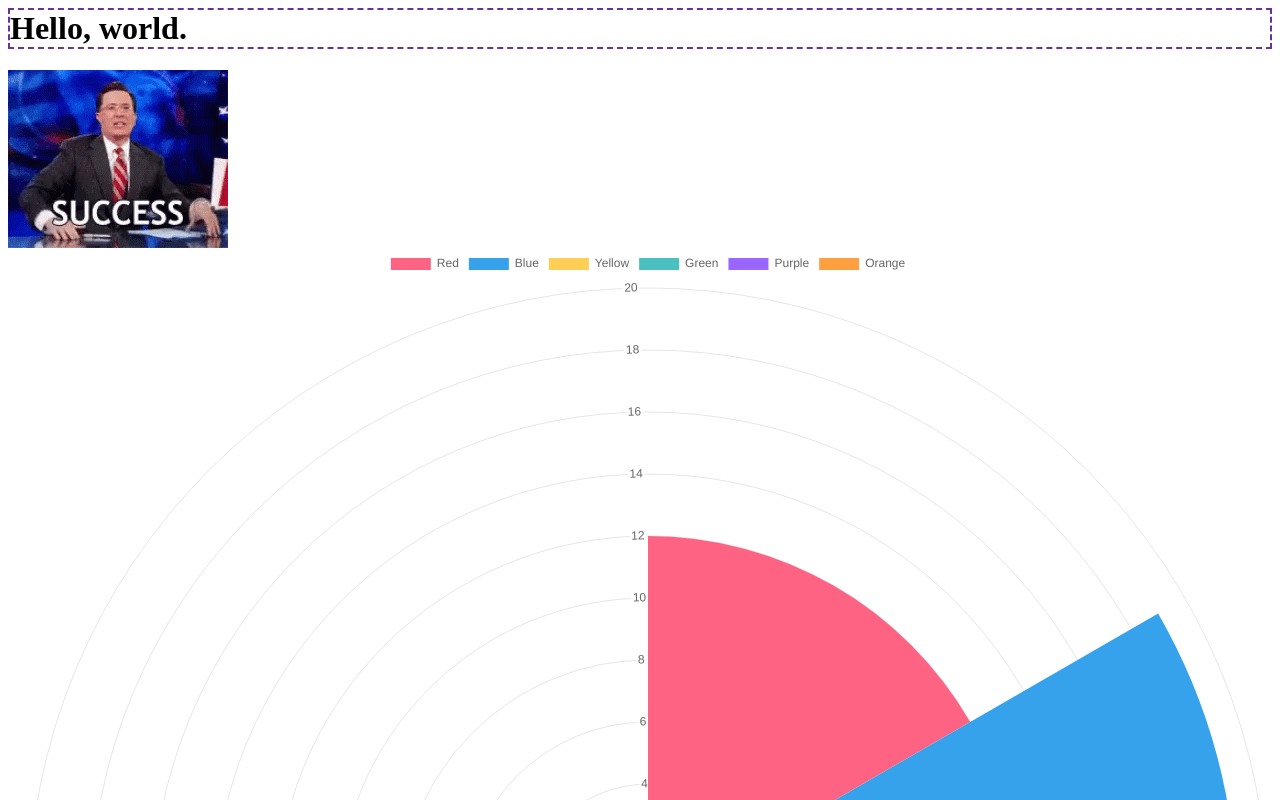
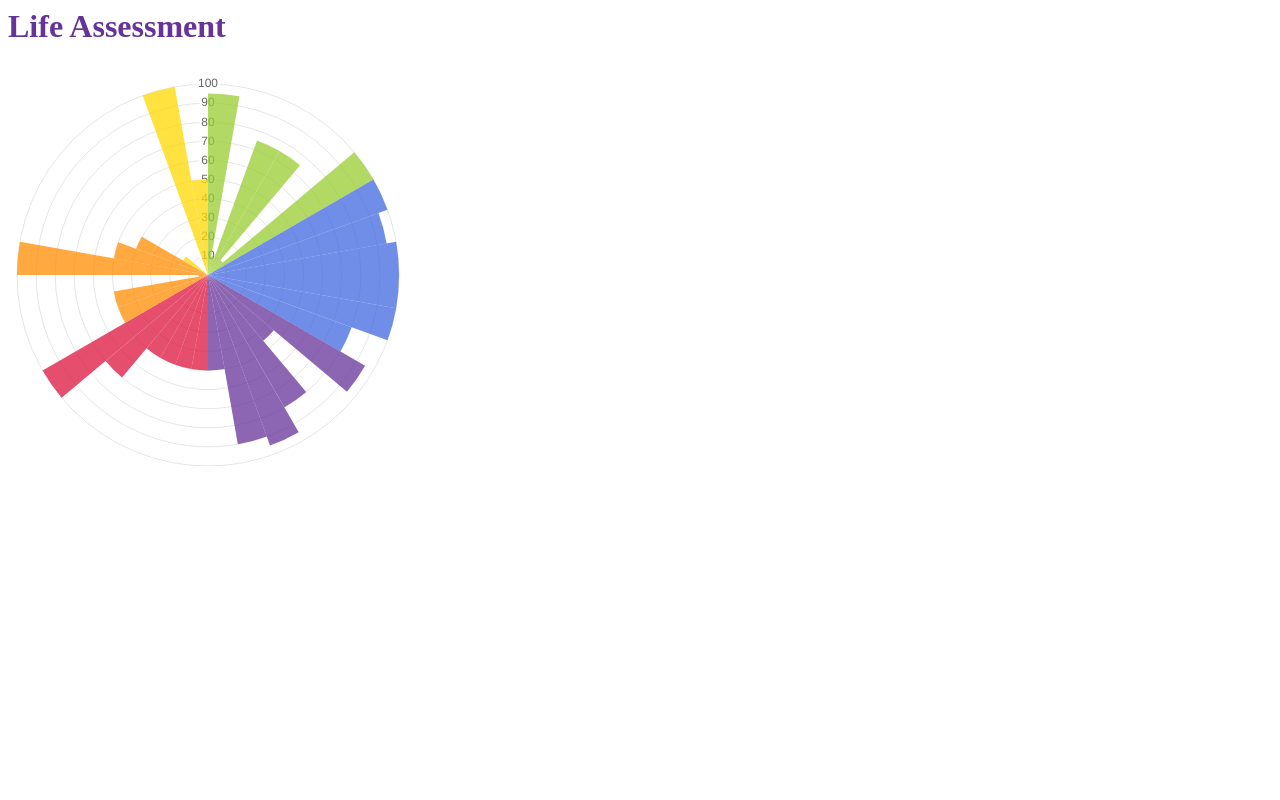
Before and after one commit to keiranking/life-assessment, a website built with webpack: page src/index.html in a window 1280 px wide. Shown: the top 800 px of the page. Built offline with nearby package versions, Linux system fonts and the light colour scheme.

Commit message:
Sample data, update readme

```diff
--- a/src/assets/javascripts/index.js
+++ b/src/assets/javascripts/index.js
@@ -1,5 +1,17 @@
 import '../stylesheets/test.scss';
 import Chart from 'chart.js';
+
+const COLORS = {
+  // physical: getComputedStyle(document.body).getPropertyValue('--physical'),
+  border: 'rgba(255, 255, 255, 1)',
+  physical: 'rgba(154, 205, 50, 0.75)',
+  financial: 'rgba(65, 105, 225, 0.75)',
+  intellectual: 'rgba(102, 51, 153, 0.75)',
+  emotional: 'rgba(220, 20, 60, 0.75)',
+  social: 'rgba(255, 140, 0, 0.75)',
+  spiritual: 'rgba(255, 215, 0, 0.75)'
+};
+Object.freeze(COLORS);
 
 let ctx = document.getElementById('myChart');
 
@@ -7,17 +19,31 @@ let myChart = new Chart(ctx, {
   type: 'polarArea',
   options: {},
   data: {
-    labels: ['Red', 'Blue', 'Yellow', 'Green', 'Purple', 'Orange'],
+    // labels: [
+    //   'Physical',
+    //   'Financial',
+    //   'Intellectual',
+    //   'Emotional',
+    //   'Social',
+    //   'Spiritual'
+    // ],
     datasets: [{
-      label: '# of Votes',
-      data: [12, 19, 3, 5, 2, 3],
+      // label: 'Amount',
+      data: [
+        95, 10, 75, 75, 10, 100,
+        100, 95, 100, 100, 100, 80,
+        95, 45, 80, 95, 90, 50,
+        50, 50, 50, 50, 70, 100,
+        50, 50, 5, 100, 50, 40,
+        15, 0, 0, 0, 100, 50
+      ],
       backgroundColor: [
-        'rgba(255, 99, 132, 1)',
-        'rgba(54, 162, 235, 1)',
-        'rgba(255, 206, 86, 1)',
-        'rgba(75, 192, 192, 1)',
-        'rgba(153, 102, 255, 1)',
-        'rgba(255, 159, 64, 1)'
+        COLORS.physical, COLORS.physical, COLORS.physical, COLORS.physical, COLORS.physical, COLORS.physical,
+        COLORS.financial, COLORS.financial, COLORS.financial, COLORS.financial, COLORS.financial, COLORS.financial,
+        COLORS.intellectual, COLORS.intellectual, COLORS.intellectual, COLORS.intellectual, COLORS.intellectual, COLORS.intellectual,
+        COLORS.emotional, COLORS.emotional, COLORS.emotional, COLORS.emotional, COLORS.emotional, COLORS.emotional,
+        COLORS.social, COLORS.social, COLORS.social, COLORS.social, COLORS.social, COLORS.social,
+        COLORS.spiritual, COLORS.spiritual, COLORS.spiritual, COLORS.spiritual, COLORS.spiritual, COLORS.spiritual
       ],
       borderWidth: 0
     }]
--- a/src/assets/stylesheets/test.scss
+++ b/src/assets/stylesheets/test.scss
@@ -1,5 +1,5 @@
 $base-heading-color: rebeccapurple;
 
 h1 {
-  border: 2px dashed $base-heading-color;
+  color: $base-heading-color;
 }
--- a/src/index.html
+++ b/src/index.html
@@ -8,9 +8,10 @@
   </head>
 
   <body>
-    <h1>Hello, world.</h1>
-    <img src="assets/images/success.gif" alt="Image assets via webpack"/>
-
-    <canvas id="myChart" width="400" height="400"></canvas>
+    <h1>Life Assessment</h1>
+    <!-- <img src="assets/images/success.gif" alt="Image assets via webpack"/> -->
+    <div style="width:400px; height:400px">
+      <canvas id="myChart" width="400" height="400"></canvas>
+    </div>
   </body>
 </html>
```
Also changed, not shown: README.md.
